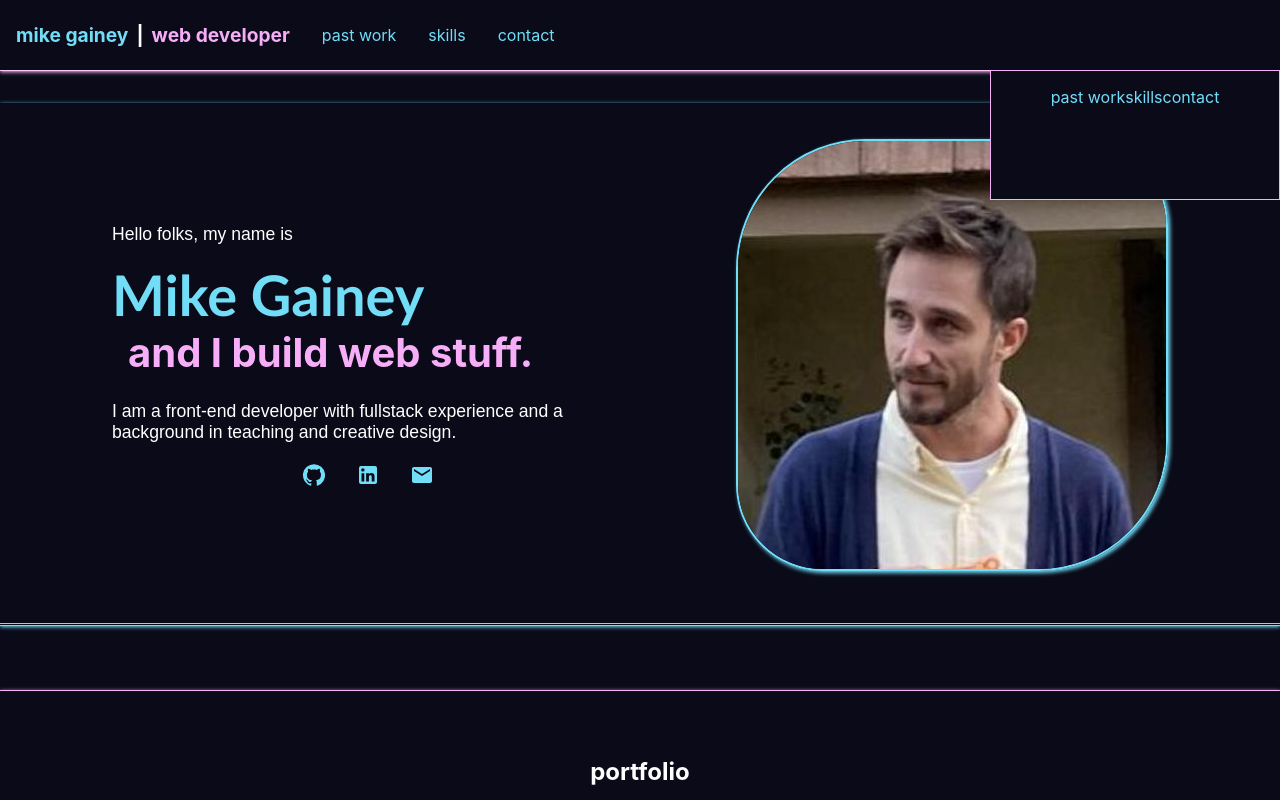
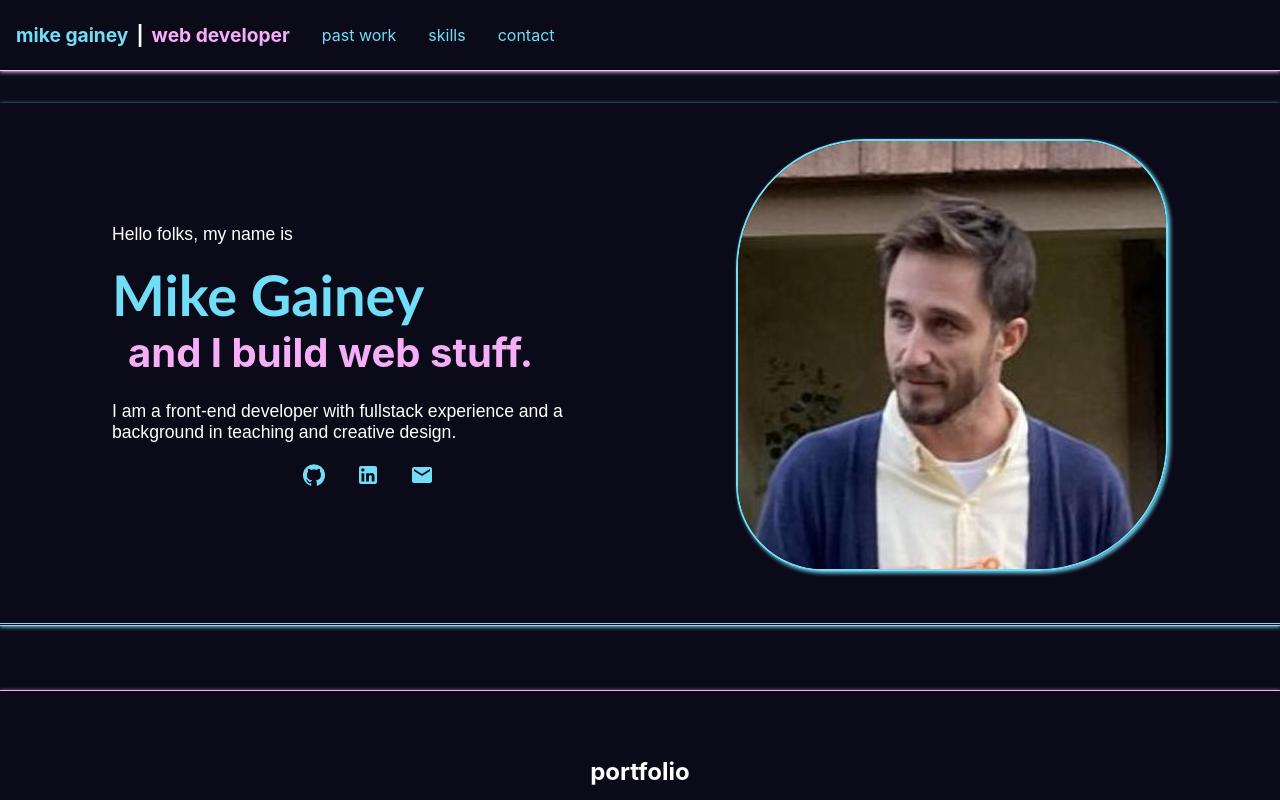
Before and after one commit to gainesaurus/portfolio, a React (Create React App) app: page / in a window 1280 px wide. Shown: the top 800 px of the page. Built offline with nearby package versions, Linux system fonts and the light colour scheme.

Commit message:
hide unfinished navlist

```diff
--- a/src/Components/NavList.module.css
+++ b/src/Components/NavList.module.css
@@ -1,5 +1,5 @@
 .container {
-  display: hidden;
+  display: flex;
   flex-direction: column;
   position: absolute;
   right: 0;
--- a/src/Components/Navbar.tsx
+++ b/src/Components/Navbar.tsx
@@ -18,7 +18,7 @@ const Navbar = () => {
       <div className={styles.hamburger}>
         <MenuIcon />
       </div>
-      <NavList />
+      {/* <NavList /> */}
     </header>
   );
 }
```
